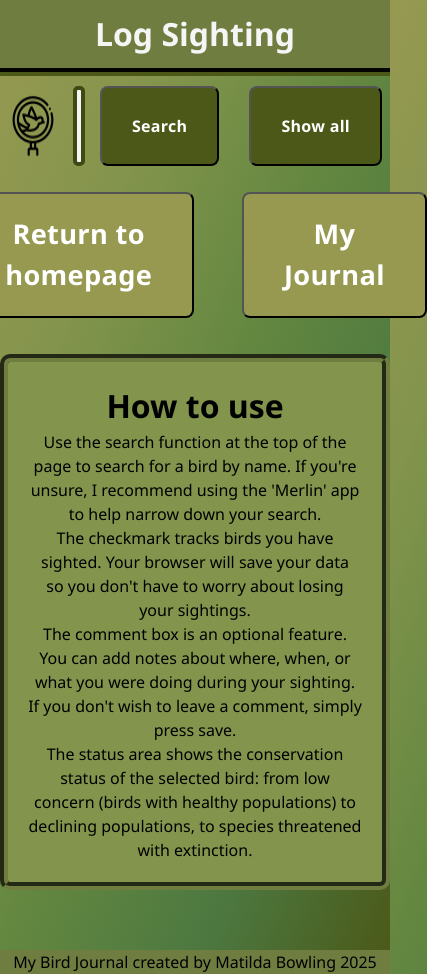
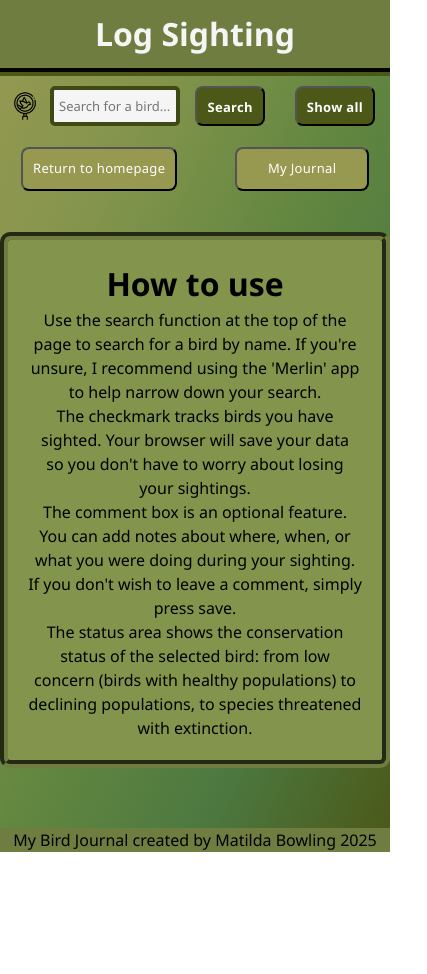
Before and after one commit to Matilda-B23/Go-Find-KY, a website: page public/log-page.html in a window 390 px wide. Shown: the whole page, 427 px wide, since content can reach past the window. After the commit the page ends 852 px from the top, so only its background shows below. Drawn offline with Linux system fonts and the light colour scheme; no server answers.

Commit message:
Added media queries for responsiveness, and mild error fixes and final polish.

```diff
--- a/public/CSS/homepage.css
+++ b/public/CSS/homepage.css
@@ -35,3 +35,29 @@
   border-width: 8px;
   border-color: #8d7b54;
 }
+@media screen and (max-width: 767px )   {
+    .main-content .intro-text {
+        margin: 0;
+        width: 100%;
+    }
+    nav button {
+        padding: 20px;
+        text-wrap: nowrap;
+        font-size: medium;
+        font-weight: normal;
+        width: 50%;
+    }
+    nav {
+        display: flex;
+        justify-content: space-between;
+        align-items: center;
+    }
+       .intro-text {
+        font-size: small;
+    }
+    .main-content {
+        display: flex;
+        flex-direction: column;
+    }
+
+}
--- a/public/CSS/journal-page.css
+++ b/public/CSS/journal-page.css
@@ -1,16 +1,4 @@
 
-#journal-stats {
-  display: table;
-  margin: 0 auto;
-  margin-top: 10px;
-  background-color: #8d7b54;
-  border-radius: 10px;
-  font-size: larger;
-  padding: 5px 12px;
-  border: #63563b;
-  border-width: 6px;
-  border-style: groove;
-}
 #seen-count,
 #total-count {
   color: #3e4913;
@@ -25,3 +13,43 @@
   border-style: groove;
   border-color: #63563b;
 }
+#journal-stats {
+  display: table;
+  margin: 0 auto;
+  margin-top: 10px;
+  background-color: #8d7b54;
+  border-radius: 10px;
+  font-size: larger;
+  padding: 5px 12px;
+  border: #63563b;
+  border-width: 6px;
+  border-style: groove;
+}
+@media screen and (max-width: 767px )   {
+   nav button {
+        padding: 5px;
+        text-wrap: nowrap;
+        font-size: medium;
+        font-weight: normal;
+    }
+    nav {
+        display: flex;
+        justify-content: center;
+        align-items: center;
+        gap: 5px;
+    }
+    #journal-stats {
+      font-size: large;
+      text-align: center;
+    }
+}
+@media screen and (max-width: 500px ) {
+  #seen-bird-container {
+    display: grid;
+    grid-template-columns: 1fr;
+    gap: 20px;
+  }
+  #seen-bird-container .bird-card {
+    width: 100%;
+    max-width: none;
+  }}
--- a/public/CSS/log-page.css
+++ b/public/CSS/log-page.css
@@ -27,3 +27,60 @@ background-color: whitesmoke;
 font-size: xx-large;
 text-align: center;
 }
+@media screen and (max-width: 740px ) {
+    nav button {
+        padding: 10px;
+        text-wrap: nowrap;
+        font-size: medium;
+        font-weight: normal;
+        width: 50%;
+        margin: 5px;
+    }
+    nav {
+        display: flex;
+        justify-content: space-between;
+        align-items: center;
+    }
+
+  #bird-container {
+    display: grid;
+    grid-template-columns: 1fr 1fr;
+    gap: 20px;
+  }
+  #bird-container .bird-card {
+    width: 100%;
+    max-width: none;
+    box-sizing: border-box;
+  }
+  #bird-search {
+    text-align: start;
+    font-size: medium;
+    padding: 10px;
+    height: 40px;
+  }
+  #search-button, #show-all-button {
+    height: 40px;
+    text-align: center;
+    font-size: small;
+    padding: 10px;
+  }
+  .search-bar {
+    gap: 0px;
+    text-align: center;
+  }
+  .search-icon {
+    height: 40px;
+  }
+}
+@media screen and (max-width: 500px ) {
+  #bird-container {
+    grid-template-columns: 1fr;
+  }
+  #bird-search {
+    font-size: small;
+    padding: 5px;
+  }
+  nav button {
+    font-size: small;
+  }
+}
--- a/public/CSS/style.css
+++ b/public/CSS/style.css
@@ -93,7 +93,7 @@ button:hover {
   margin: 10px 0 5px 0;
 }
 .intro-text,
-.log-text-content {
+.log-text-content, #journal-intro {
   padding: 20px;
   font-size: 1em;
   text-align: center;
--- a/public/JavaScript/search.js
+++ b/public/JavaScript/search.js
@@ -24,3 +24,13 @@ showAllButton.addEventListener("click", () => {
   currentSearch = "";
   loadAllBirds();
 });
+
+function updatePlaceholder() {
+  if (window.innerWidth < 375) {
+    searchInput.placeholder = "Search";
+  } else {
+    searchInput.placeholder = "Search for a bird...";
+  }
+}
+window.addEventListener("load", updatePlaceholder)
+window.addEventListener("resize", updatePlaceholder)
```
Also changed, not shown: public/my-journal-page.html (+2 -2 lines).
